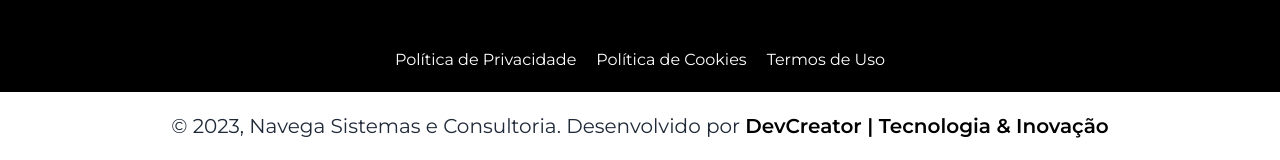
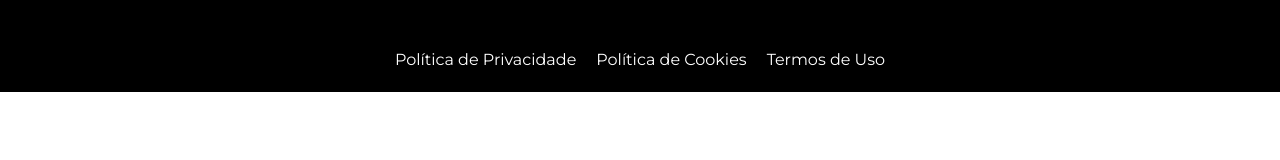
Before and after one commit to lucaspbueno/Navega-padrao, a plain HTML site: page Documentação/Html/campanhas.html in a window 1280 px wide. Shown: the part 1133-1293 px from the top of the page. After the commit the page ends 1225 px from the top, so only its background shows below. Drawn offline with nearby package versions, Linux system fonts and the light colour scheme.

Commit message:
Sem footer

```diff
--- a/Documentação/Html/campanhas.html
+++ b/Documentação/Html/campanhas.html
@@ -298,13 +298,6 @@
       </div>
   </footer>
 
-  <!-- Rodapé diureitos reservados e Criador -->
-  <footer class="criador">
-      <div class="container">
-          <p>© 2023, Navega Sistemas e Consultoria. Desenvolvido por <a href="https://api.whatsapp.com/send/?phone=5538998706920&text&type=phone_number&app_absent=0" target="_blank">DevCreator | Tecnologia & Inovação</a></p>
-      </div>
-  </footer>
-
   <!-- Botão whatsapp -->
   <a class="btn-whatsapp" href="https://api.whatsapp.com/send/?phone=5538991529547&text&type=phone_number&app_absent=0" target="_blank"><img src="/web-site/assets/img/botão-whats.png" alt="CLIQUE AQUI PARA ENTRAR EM CONTATO"></a>
 
```
Also changed, not shown: Documentação/Html/cancelar.html (+0 -7 lines), Documentação/Html/contatosRealizadosNoMes.html (+0 -7 lines), Documentação/Html/documentacao.html (+0 -7 lines), Documentação/Html/incluirEditar.html (+0 -7 lines), Documentação/Html/manutencaoDaAgenda.html (+0 -7 lines), Documentação/Html/meusNumeros.html (+0 -7 lines), Documentação/Html/painelDeAtendimentoCRM.html (+0 -7 lines), Documentação/Html/painelDeFluxo.html (+0 -7 lines), Documentação/Html/painelDeSenhas.html (+0 -7 lines).
